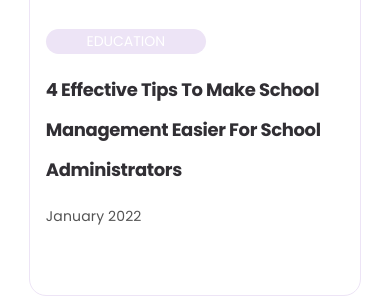
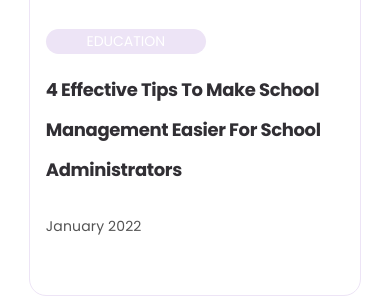
Before and after one commit to ejezie/Segmark, a React (Create React App) app: page /blog in a window 390 px wide. Shown: the part 504-801 px from the top of the page. Built offline with nearby package versions, Linux system fonts and the light colour scheme.

Commit message:
adjusting text height

```diff
--- a/src/styles/blog.scss
+++ b/src/styles/blog.scss
@@ -47,8 +47,10 @@
           color: #312f34;
           margin-bottom: 1rem;
           margin-left: 1rem;
+          min-height: 160px;
           @media (max-width: 960px) {
             font-size: 18px;
+            min-height: 130px;
           }
         }
         .date-text {
```
